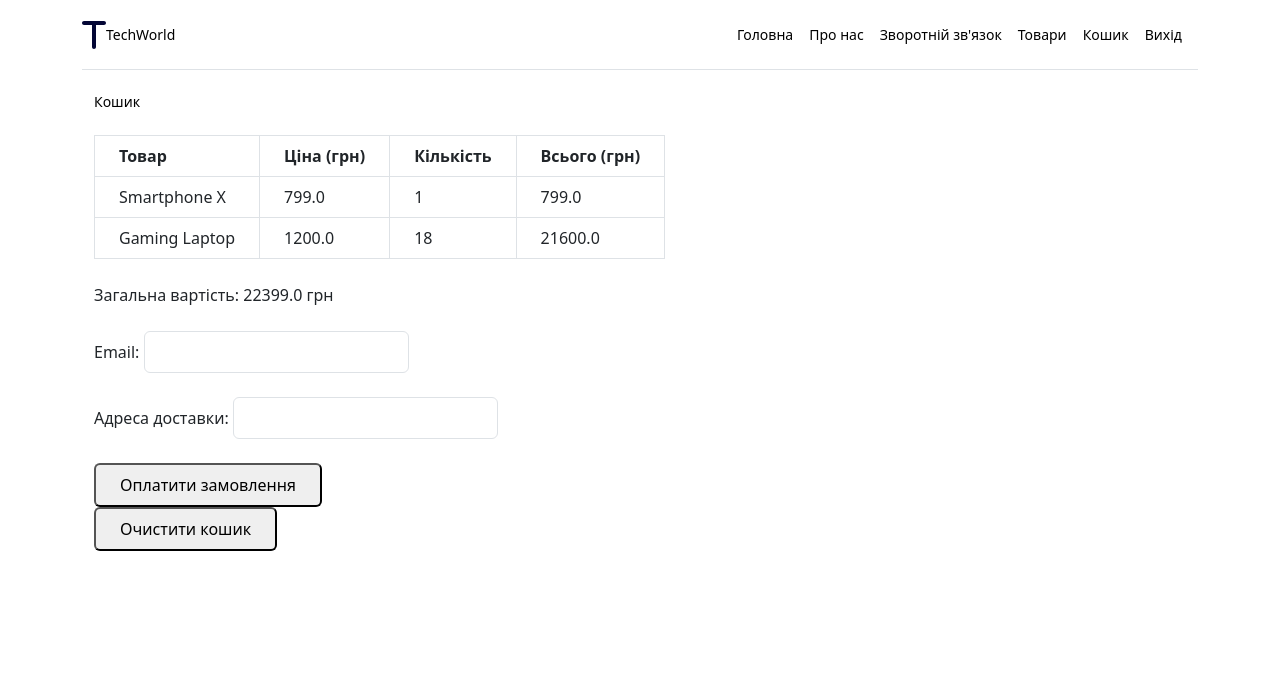
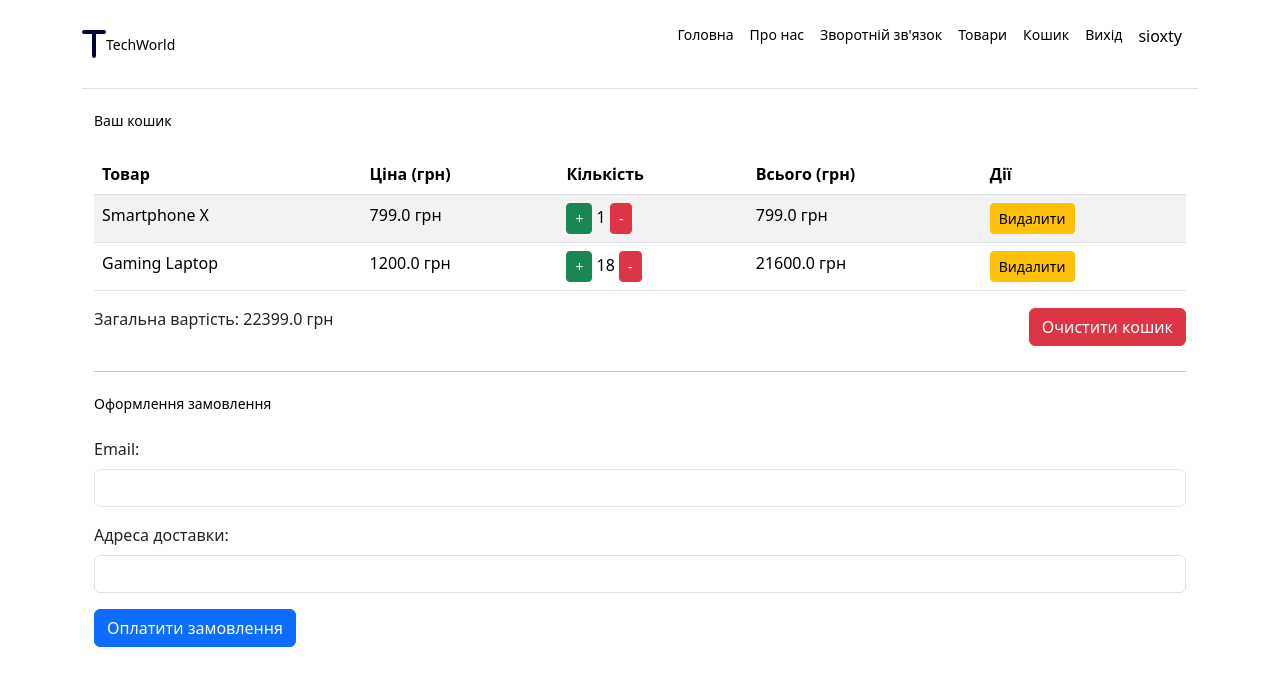
Before and after one commit to EvilDahaka/TechWorld, a Flask app: page /cart in a window 1280 px wide. Shown: the top 686 px of the page. Run offline with Flask 3, Linux system fonts and the light colour scheme; a user stored in the database is signed in; data comes from the database, SQL or seed files in the repository.

Commit message:
покращено візуал і функціонал кошика і добавлено відбраження імя юзера на навігаціїї і послаблено валідацію регістрації

```diff
--- a/app.py
+++ b/app.py
@@ -4,7 +4,7 @@ from routes.feedback import feedback_bp
 from routes.products import products_bp
 from routes.admin import admin_bp
 from routes.api import api_bp
-from routes.user import user_bp, auth
+from routes.user import user_bp, auth, get_username
 
 
 app = Flask(__name__)
@@ -25,7 +25,7 @@ init_db()
 #перевірка аутентифікація користувача?
 @app.context_processor
 def inject_auth():
-    return {'auth': auth()}
+    return {'auth': auth(),'username':get_username()}
 
 @app.route('/')
 @app.route('/home')
--- a/routes/products.py
+++ b/routes/products.py
@@ -74,19 +74,45 @@ def cart():
             print(f"Недостає ключів у товарі: {item}")
     return render_template('cart.html', cart=cart, total=total)
 
+@products_bp.route('/cart/update/<int:product_id>', methods=['POST'])
+def update_quantity(product_id):
+    action = request.form.get('action')
+    user_id = session.get('user_id')
+    conn = get_db_connection()
+
+    # Перевіряємо наявність товару в кошику
+    product = conn.execute("SELECT * FROM cart WHERE user_id = ? AND id = ?", (user_id, product_id)).fetchone()
+
+    if not product:
+        return jsonify({"error": "Товар не знайдено в кошику"}), 404
+
+    if action == 'increase':
+        new_quantity = product['quantity'] + 1
+    elif action == 'decrease' and product['quantity'] > 1:
+        new_quantity = product['quantity'] - 1
+    else:
+        return redirect(url_for('products.cart'))
 
 
+    # Оновлюємо кількість товару в кошику
+    conn.execute("UPDATE cart SET quantity = ? WHERE user_id = ? AND id = ?", (new_quantity, user_id, product_id))
+    conn.commit()
+    conn.close()
 
-# Видалення товару з кошика
+    return redirect(url_for('products.cart'))
+
 @products_bp.route('/cart/remove/<int:product_id>', methods=['POST'])
 def remove_from_cart(product_id):
-    cart = session.get('cart', {})
-    if str(product_id) in cart:
-        del cart[str(product_id)]
-        session['cart'] = cart
-        session.modified = True
-        return jsonify({"message": "Товар видалено з кошика", "cart": cart})
-    return jsonify({"error": "Товар не знайдено в кошику"}), 404
+    user_id = session.get('user_id')
+    conn = get_db_connection()
+
+    # Видалення товару з кошика
+    conn.execute("DELETE FROM cart WHERE user_id = ? AND id = ?", (user_id, product_id))
+    conn.commit()
+    conn.close()
+
+    return redirect(url_for('products.cart'))
+
 # Запис замовлення
 @products_bp.route('/checkout', methods=['POST'])
 def checkout():
@@ -94,7 +120,7 @@ def checkout():
     email = request.form['email']
     address = request.form['address']
     add_order(email, address, cart)
-    session['cart'] = {}
+    clear_cart()
     return redirect(url_for('products.products'))
 
 def get_cart():
@@ -106,7 +132,7 @@ def get_cart():
 @products_bp.route('/cart/clear', methods=['POST'])
 def clear_cart():
     conn = get_db_connection()
-    user_id = auth()  # Перевірка автентифікації та отримання user_id
+    user_id = session.get('user_id')  # Перевірка автентифікації та отримання user_id
 
     if not user_id:  # Якщо user_id не знайдено
         return "Unauthorized", 401
--- a/routes/user.py
+++ b/routes/user.py
@@ -15,9 +15,9 @@ def validate_registration_data(username, email, password, confirm_password):
         return "Ім'я користувача може містити тільки букви, цифри, _, . або -."
     if not re.match(r'^[^@]+@[^@]+\.[^@]+$', email):
         return "Некоректний формат email."
-    if len(password) < 8:
-        return "Пароль повинен бути не менше 8 символів."
-    if not re.search(r'[A-Za-z]', password) or not re.search(r'\d', password):
+    if len(password) < 4:
+        return "Пароль повинен бути не менше 4 символів."
+    if not re.search(r'\d', password):
         return "Пароль повинен містити букви та цифри."
     if password != confirm_password:
         return "Паролі не співпадають."
@@ -110,3 +110,18 @@ def get_users():
     users = conn.execute('SELECT * FROM users').fetchall()
     conn.close()
     return users
+
+def get_username():
+    user_id = session.get('user_id')
+    if user_id is None:
+        return None  # Якщо користувача немає в сесії, повертаємо None
+
+    conn = get_db_connection()
+    result = conn.execute('SELECT username FROM users WHERE id = ?', (user_id,)).fetchone()
+
+
+    conn.close()
+
+    if result:
+        return result['username']  # Якщо користувач знайдений, повертаємо ім'я
+    return None  # Якщо користувач не знайдений
--- a/templates/base.html
+++ b/templates/base.html
@@ -28,6 +28,7 @@
                 <a class="me-3 py-2 link-body-emphasis text-decoration-none" href="{{ url_for('products.cart') }}">Кошик</a>
                 {% if auth %}
                 <a class="me-3 py-2 link-body-emphasis text-decoration-none" href="{{ url_for('user.logout') }}">Вихід</a>
+                <p class="me-3 py-2 link-body-emphasis text-decoration-none" >{{ username }}</p>
                 {% else %}
                 <a class="me-3 py-2 link-body-emphasis text-decoration-none" href="{{ url_for('user.register') }}">Реєстрація</a>
                 <a class="me-3 py-2 link-body-emphasis text-decoration-none" href="{{ url_for('user.login') }}">Вхід</a>
--- a/templates/cart.html
+++ b/templates/cart.html
@@ -4,50 +4,69 @@
 
 {% block content %}
 <div class="container mx-auto py-6">
-    <h1 class="text-3xl font-bold mb-4">Кошик</h1>
+    <h1 class="text-3xl font-bold mb-4">Ваш кошик</h1>
+
     {% if cart %}
-        <table class="w-full border-collapse border border-gray-300 mb-4">
-            <thead class="bg-gray-100">
+    <table class="table table-striped">
+        <thead>
             <tr>
-                    <th class="border border-gray-300 px-4 py-2 text-left">Товар</th>
-                    <th class="border border-gray-300 px-4 py-2 text-left">Ціна (грн)</th>
-                    <th class="border border-gray-300 px-4 py-2 text-left">Кількість</th>
-                    <th class="border border-gray-300 px-4 py-2 text-left">Всього (грн)</th>
+                <th scope="col">Товар</th>
+                <th scope="col">Ціна (грн)</th>
+                <th scope="col">Кількість</th>
+                <th scope="col">Всього (грн)</th>
+                <th scope="col">Дії</th>
             </tr>
         </thead>
         <tbody>
             {% for item in cart %}
             <tr>
-                    <td class="border border-gray-300 px-4 py-2">{{ item['name'] }}</td>
-                    <td class="border border-gray-300 px-4 py-2">{{ item['price'] }}</td>
-                    <td class="border border-gray-300 px-4 py-2">{{ item['quantity'] }}</td>
-                    <td class="border border-gray-300 px-4 py-2">{{ item['price'] * item['quantity']}}</td>
+                <td>{{ item['name'] }}</td>
+                <td>{{ item['price'] }} грн</td>
+                <td>
+                    <form action="{{ url_for('products.update_quantity', product_id=item['id']) }}" method="post" class="d-inline">
+                        <button type="submit" name="action" value="increase" class="btn btn-sm btn-success">+</button>
+                    </form>
+                    <span>{{ item['quantity'] }}</span>
+                    <form action="{{ url_for('products.update_quantity', product_id=item['id']) }}" method="post" class="d-inline">
+                        <button type="submit" name="action" value="decrease" class="btn btn-sm btn-danger">-</button>
+                    </form>
+                </td>
+                <td>{{ item['price'] * item['quantity'] }} грн</td>
+                <td>
+                    <form action="{{ url_for('products.remove_from_cart', product_id=item['id']) }}" method="post" class="d-inline">
+                        <button type="submit" class="btn btn-sm btn-warning">Видалити</button>
+                    </form>
+                </td>
             </tr>
             {% endfor %}
         </tbody>
     </table>
-        <p class="text-xl font-bold mb-4">Загальна вартість: {{ total }} грн</p>
+
+    <div class="d-flex justify-content-between align-items-center">
+        <p class="text-xl font-bold">Загальна вартість: {{ total }} грн</p>
+        <form action="{{ url_for('products.clear_cart') }}" method="post">
+            <button type="submit" class="btn btn-danger">Очистити кошик</button>
+        </form>
+    </div>
+
+    <hr class="my-4">
+
+    <h3 class="text-2xl font-bold mb-4">Оформлення замовлення</h3>
     <form action="{{ url_for('products.checkout') }}" method="post">
-            <div class="mb-4">
-                <label for="email" class="block text-sm font-medium mb-2">Email:</label>
-                <input type="email" id="email" name="email" required class="w-full border border-gray-300 px-3 py-2 rounded">
+        <div class="mb-3">
+            <label for="email" class="form-label">Email:</label>
+            <input type="email" id="email" name="email" required class="form-control">
         </div>
-            <div class="mb-4">
-                <label for="address" class="block text-sm font-medium mb-2">Адреса доставки:</label>
-                <input type="text" id="address" name="address" required  class="w-full border border-gray-300 px-3 py-2 rounded">
+        <div class="mb-3">
+            <label for="address" class="form-label">Адреса доставки:</label>
+            <input type="text" id="address" name="address" required class="form-control">
         </div>
-            <button type="submit" class="bg-blue-500 text-green-800 px-4 py-2 rounded hover:bg-blue-600">
-                Оплатити замовлення
-            </button>
+        <button type="submit" class="btn btn-primary">Оплатити замовлення</button>
     </form>
-        <form action="{{ url_for('products.clear_cart') }}" method="post">
-            <button type="submit" class="bg-blue-500 text-red-900 px-4 py-2 rounded hover:bg-blue-600">
-                Очистити кошик
-            </button>
-        </form>
+
     {% else %}
     <p class="text-lg">Ваш кошик порожній.</p>
-        <a href="{{ url_for('products.products') }}" class="text-blue-500 hover:underline mt-2 inline-block">Повернутися до покупок</a>
+    <a href="{{ url_for('products.products') }}" class="btn btn-link">Повернутися до покупок</a>
     {% endif %}
 </div>
 {% endblock %}
```
Lines whose indentation alone changed are shown as unchanged.
